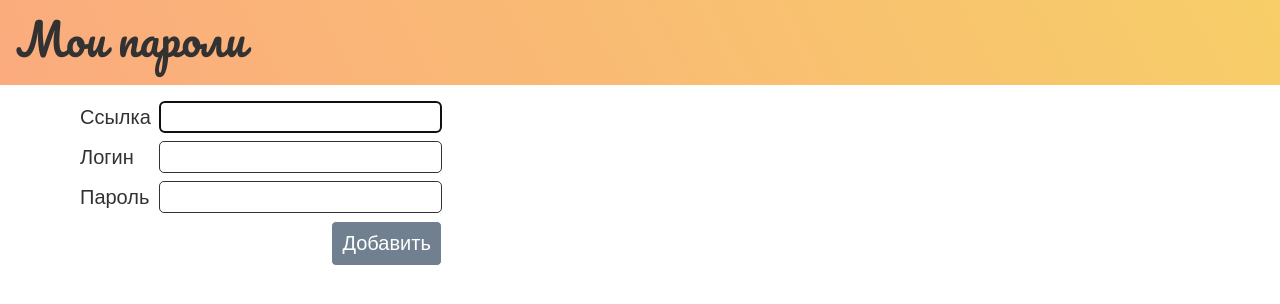
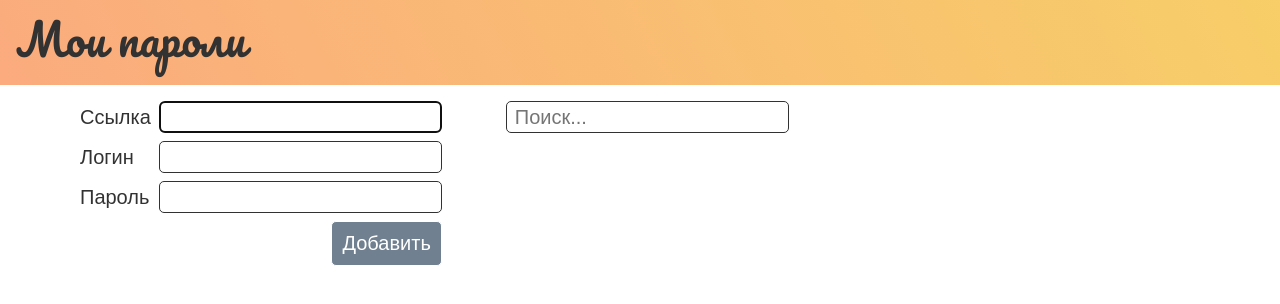
Before and after one commit to jeisonjei/my-passwords, an Angular app: page / in a window 1280 px wide. Shown: the top 304 px of the page. Built offline with nearby package versions, Linux system fonts and the light colour scheme; a web font is replaced by a local one.

Commit message:
Добавлен поиск

```diff
--- a/src/app/app.component.css
+++ b/src/app/app.component.css
@@ -12,6 +12,17 @@
     grid-template-columns: 1fr;
     padding-top: var(--grid-padding-top);
 }
+input{
+    height: 1.75rem;
+    caret-color: var(--slate);
+    padding-left: 0.5rem;
+    padding-right: 0.5rem;
+    border: solid 1px;
+    border-radius: 5px;
+
+
+}
+
 
 @media (min-width: 740px) {
     .grid{
--- a/src/app/app.component.html
+++ b/src/app/app.component.html
@@ -1,11 +1,18 @@
-<app-header (headerHeightCalculated)="refreshPage($event)"></app-header>
+<app-header></app-header>
 <div class="content" id="content">
   <div class="grid">
     <div>
       <app-add-form (onSubmit)="addRecord($event)"></app-add-form>
     </div>
     <div>
-      <app-list [records]="records"></app-list>
+      <input placeholder="Поиск..." #searchElem type="text" name="search" id="" class="mb-1" (input)="search(searchElem.value)">
+      @if(searchNow)
+      {
+        <app-list [records]="found"></app-list>
+      }
+      @else {
+        <app-list [records]="records"></app-list>
+      }
     </div>
   </div>
 </div>
--- a/src/app/app.component.ts
+++ b/src/app/app.component.ts
@@ -5,24 +5,25 @@ import { AddFormComponent } from "./components/add-form/add-form.component";
 import { RecordItem } from './models/interfaces';
 import { ListComponent } from "./components/list/list.component";
 import { RecordService } from './services/record.service';
+import { FocusDirective } from './directives/focus.directive';
 
 @Component({
   selector: 'app-root',
   standalone: true,
   templateUrl: './app.component.html',
   styleUrl: './app.component.css',
-  imports: [RouterOutlet, HeaderComponent, AddFormComponent, ListComponent]
+  imports: [RouterOutlet, HeaderComponent, AddFormComponent, ListComponent, FocusDirective]
 })
 
 export class AppComponent implements OnInit, AfterViewInit {
-  refreshPage(headerHeight: string) {
-    console.log(headerHeight);
-      }
+
   constructor(
     private recordService: RecordService
   ) { }
   records: RecordItem[] = [];
-  some = this.recordService.signal$.subscribe((recs: RecordItem[]) => this.records = recs);
+  found: RecordItem[] = [];
+  recordServiceSubscription = this.recordService.signal$.subscribe((recs: RecordItem[]) => this.records = recs);
+  searchNow:boolean = false;
 
   ngOnInit(): void {
     this.records = this.recordService.list();
@@ -34,4 +35,15 @@ export class AppComponent implements OnInit, AfterViewInit {
   addRecord($event: RecordItem) {
     this.records = this.recordService.add($event);
   }
+  search(searchValue: string) {
+    if (searchValue) {
+      this.searchNow = true;
+      var found = this.records.filter(rec => rec.url.toLowerCase().includes(searchValue.toLowerCase()));
+      this.found = found;
+    }
+    else {
+      this.searchNow = false;
+    }
+  }
+
 }
--- a/src/app/components/add-form/add-form.component.html
+++ b/src/app/components/add-form/add-form.component.html
@@ -1,6 +1,6 @@
 <div class="grid mb-05">
     <label for="url">Ссылка</label>
-    <input #urlElem type="text" name="url" id="" appFocus [value]="url" (input)="assignUrl($event)" appFocus>
+    <input #urlElem type="text" name="url" id="" [value]="url" (input)="assignUrl($event)" appFocus>
 </div>
 <div class="grid mb-05">
     <label for="username">Логин</label>
@@ -13,6 +13,6 @@
 <div class="grid mb-1">
     <div></div>
     <div class="flex jce">
-        <button class="btn" (click)="submit()">Добавить</button>
+        <button class="btn" (click)="submit()" tabindex="-1">Добавить</button>
     </div>
 </div>
--- a/src/app/components/list/list.component.css
+++ b/src/app/components/list/list.component.css
@@ -1,7 +1,7 @@
 
 @media (min-width:740px){
     .list{
-        height: calc(100vh - var(--header-height) - var(--grid-padding-top) - var(--content-padding-bottom));
+        height: calc(100vh - var(--header-height) - var(--grid-padding-top) - var(--content-padding-bottom) - 3rem);
         overflow-y: auto;
     }
 }
```
